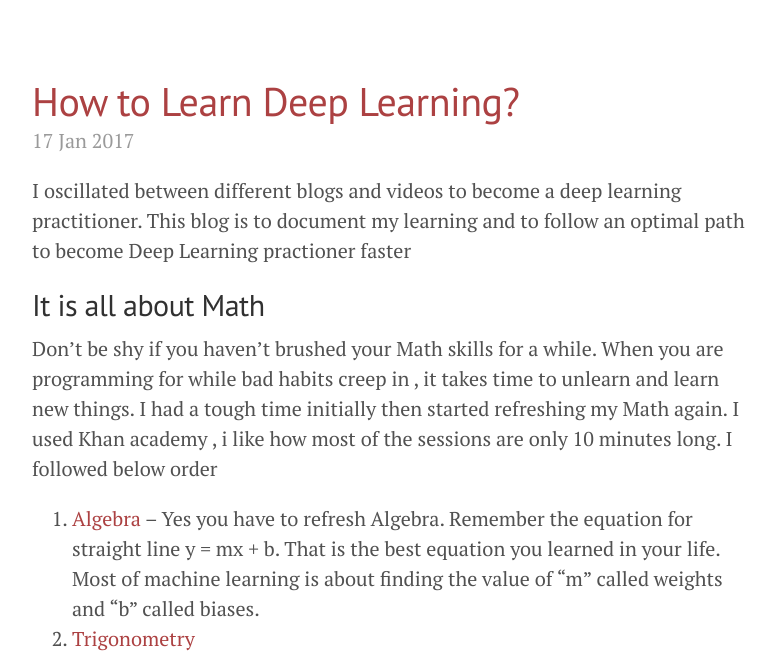
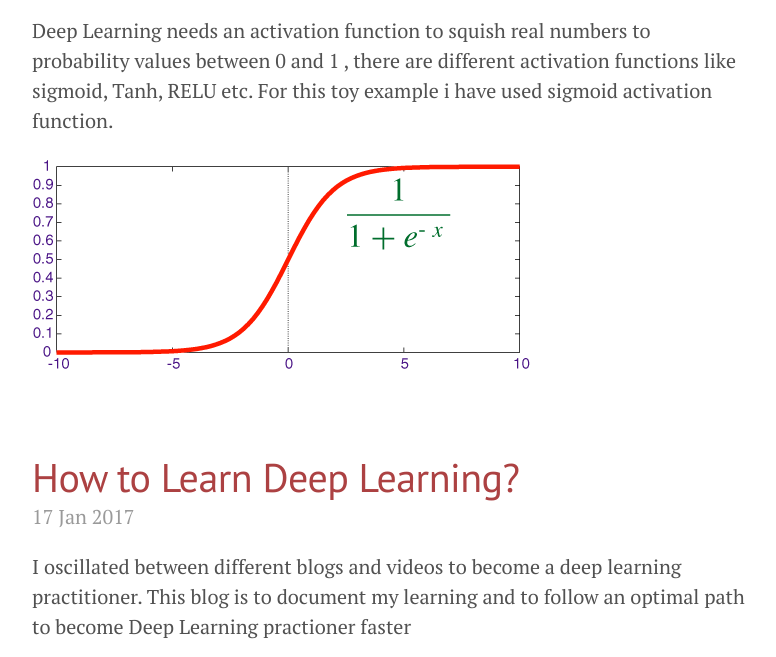
Before and after one commit to malaikannan/malaikannan.github.io, a Jekyll site: the page built from index.html, in a window 1280 px wide and 900 px high, scrolled down 1093 px, cut to the strip 243-900 px from the top of the window. Shown: the whole strip, without its empty margins (248-1024 px from the left). Built offline with Jekyll 4.4.1, drawn with Linux system fonts in a browser that asks for light colours; the list of posts is cut into pages by our own code.

Commit message:
adding new post deep learning using numpy

```diff
--- a/_posts/2017-01-21-DeepLearning Using Numpy.md
+++ b/_posts/2017-01-21-DeepLearning Using Numpy.md
@@ -17,3 +17,7 @@ Deep learning refers to artificial neural networks that are composed of many lay
 Machine Learning deals with lot of Linear Algebra operations like dot product, transpose, reshape etc. If you are not familiar with it, I would suggest taking a Linear Algebra refresher course in khan academy.
 
 {% gist 1b09fb8c64f25ca8d57df325d3aa28d6 %}
+
+Deep Learning needs an activation function to squish real numbers to probability values between 0 and 1 , there are different activation functions like sigmoid, Tanh, RELU etc. For this toy example i have used sigmoid activation function.
+
+![Sigmoid](assets/2017-01-21-DeepLearning Using Numpy/sigmoid.gif)
```
Also changed, not shown: assets/2017-01-21-DeepLearning Using Numpy/input_output.png (added), assets/2017-01-21-DeepLearning Using Numpy/sigmoid.gif (added).
